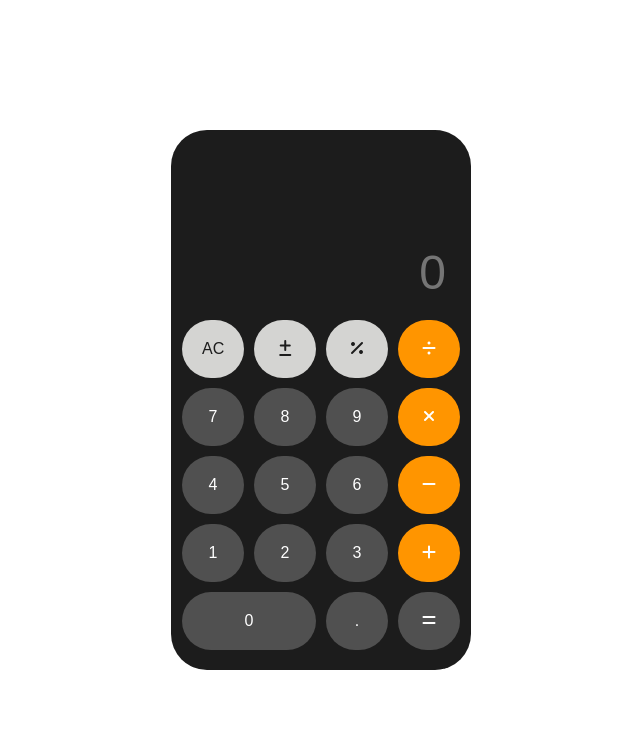
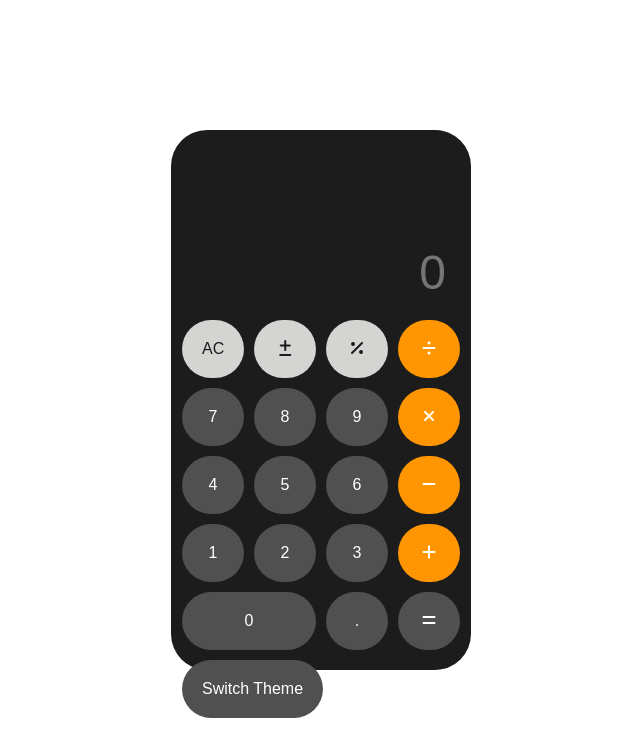
Before and after one commit to divinestylus/iphone-calculator-class-project, a plain HTML site: page index.html in a window 1280 px wide. Shown: the whole page, without its empty margins (319-959 px from the left). Drawn offline with Linux system fonts and the light colour scheme.

Commit message:
Source File

```diff
--- a/index.html
+++ b/index.html
@@ -6,7 +6,7 @@
     <meta name="viewport" content="width=device-width, initial-scale=1.0">
     <link rel="stylesheet" href="./styles/style.css">
     <link rel="stylesheet" href="https://cdnjs.cloudflare.com/ajax/libs/font-awesome/6.3.0/css/all.min.css" integrity="sha512-SzlrxWUlpfuzQ+pcUCosxcglQRNAq/DZjVsC0lE40xsADsfeQoEypE+enwcOiGjk/bSuGGKHEyjSoQ1zVisanQ==" crossorigin="anonymous" referrerpolicy="no-referrer" />
-    <title>Document</title>
+    <title>iPhone Web Calculator</title>
 </head>
 <body>
     <main class="container">
@@ -43,6 +43,9 @@
                 <button>.</button>
                 <button><i class="fa-solid fa-equals"></i></button>
             </div>
+            <div class="row6">
+                <button>Switch Theme</button>
+            </div>
         </section>
     </main>
 </body>
```
